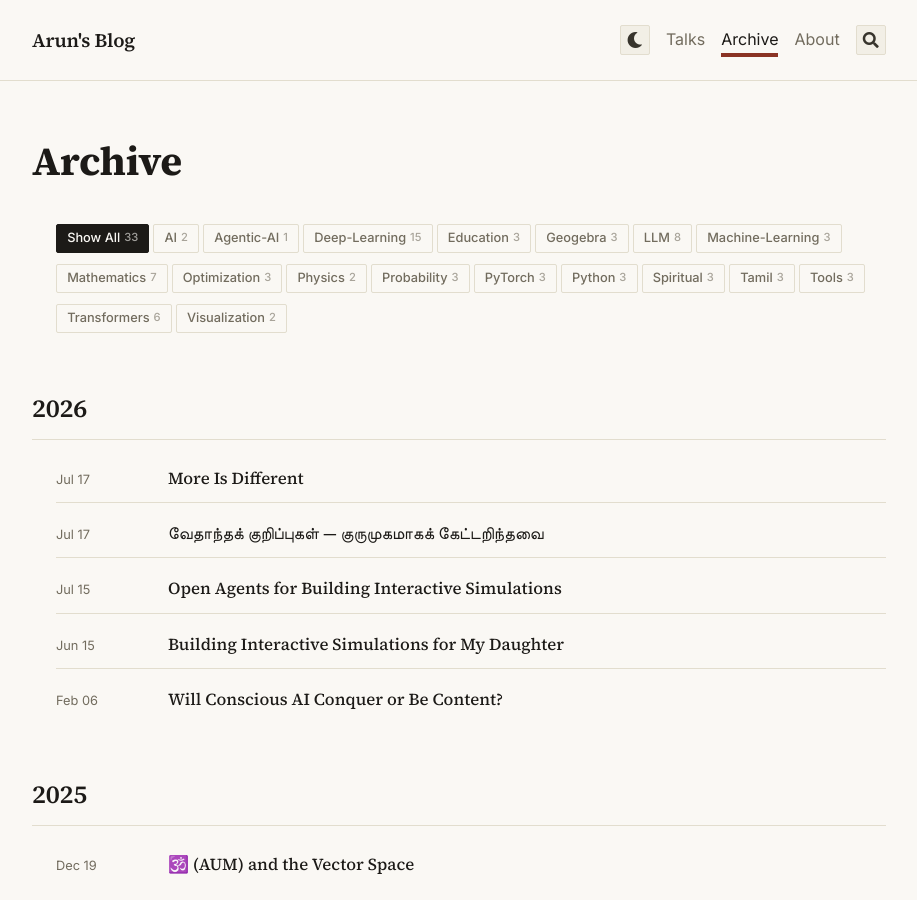
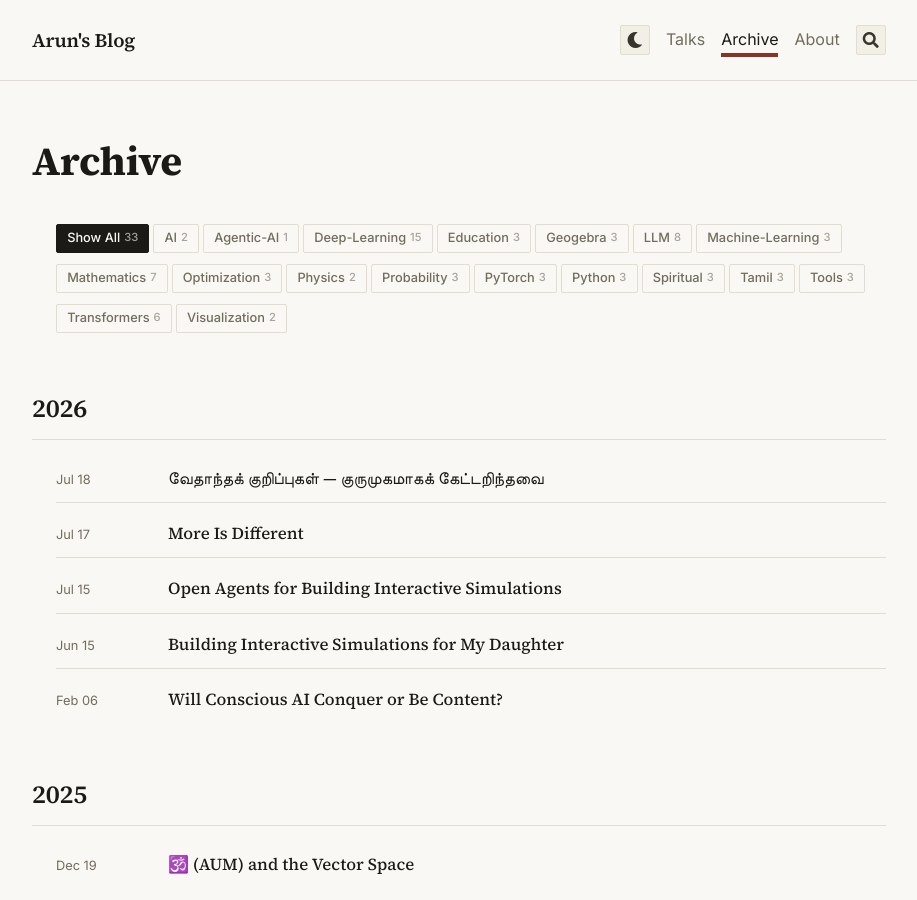
Before and after one commit to Arunprakash-A/Arunprakash-a.github.io, a Jekyll site: the page built from archive.html, in a window 1280 px wide and 900 px high. Shown: the whole window, without its empty margins (181-1098 px from the left). Built offline with Jekyll 4.4.1, drawn with Linux system fonts in a browser that asks for light colours; nearby versions of some CDN libraries.

Commit message:
Move Vedanta notes post date to Jul 18

```diff
--- a/_posts/2026-07-17-Vedanta-Glossary.md
+++ b/_posts/2026-07-18-Vedanta-Glossary.md
@@ -1,8 +1,8 @@
 ---
 title: "வேதாந்தக் குறிப்புகள் — குருமுகமாகக் கேட்டறிந்தவை"
-date: 2026-07-17
+date: 2026-07-18
 tags: Spiritual Tamil
-key: "VG1707"
+key: "VG1807"
 comment: true
 aside:
   toc: false
```
